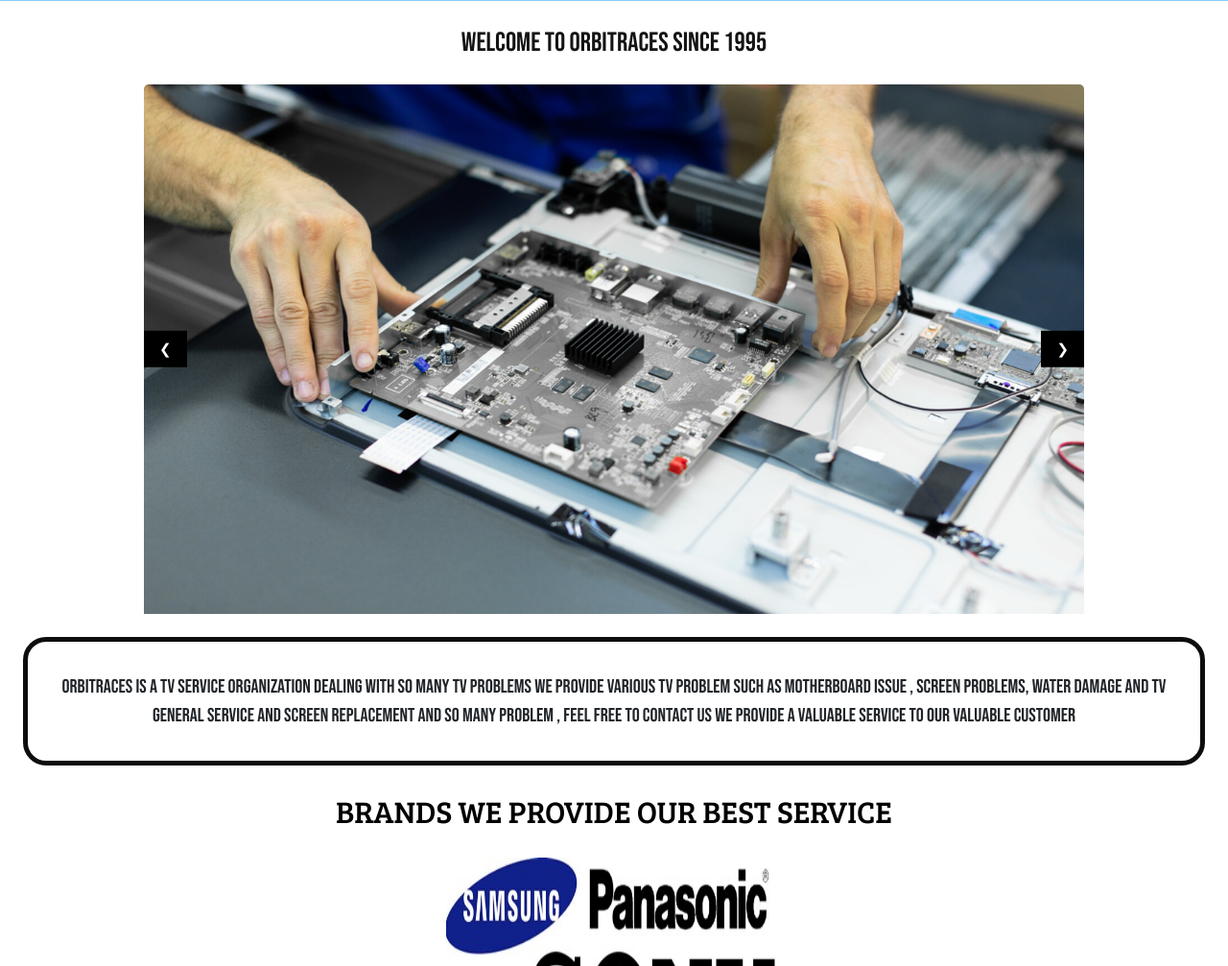
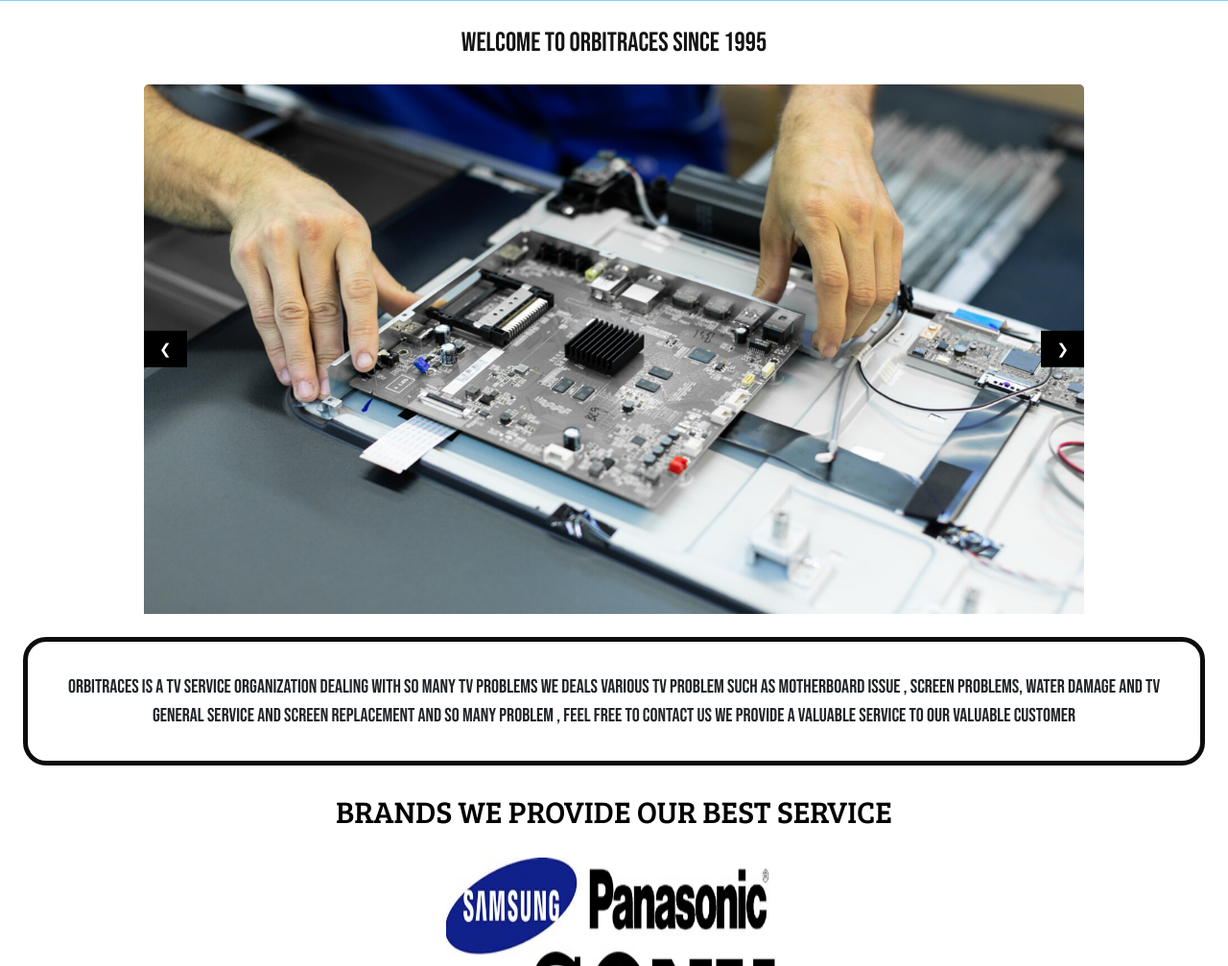
Before and after one commit to krishnaRaju25/krishnaraju25.github.io, a plain HTML site: page index.html in a window 1280 px wide. Shown: the part 93-1100 px from the top of the page at 96% size. Drawn offline with nearby package versions, Linux system fonts and the light colour scheme.

Commit message:
Update index.html

```diff
--- a/index.html
+++ b/index.html
@@ -77,7 +77,7 @@
     border-style:
     solid;border-radius: 24px;
     padding: 32px;"> OrbitRaces is a tv service organization dealing with so many tv problems
-                  we provide various tv problem such as motherboard issue , screen problems,
+                  we deals various tv problem such as motherboard issue , screen problems,
                   water damage and tv general service and screen replacement and so many
                   problem ,  feel free to contact us we provide a valuable service to our
                   valuable customer </div>
```
